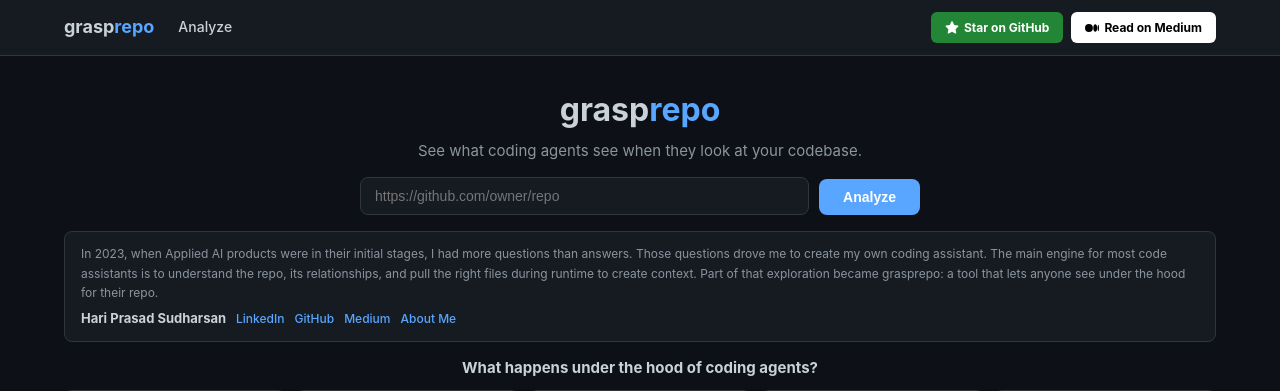
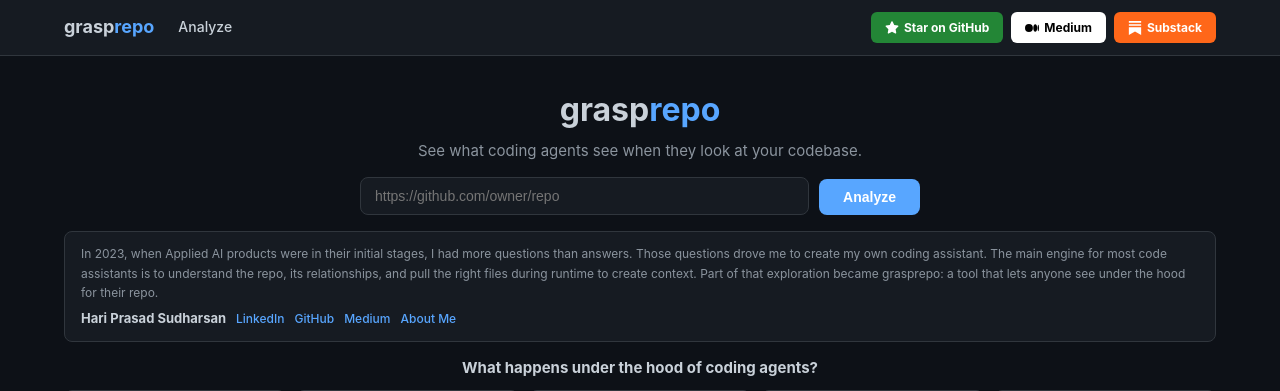
Before and after one commit to brettleehari/grasprepo, a FastAPI app: page / in a window 1280 px wide. Shown: the top 391 px of the page. Run offline with FastAPI, Linux system fonts and the light colour scheme; some libraries are stand-ins or nearby versions.

Commit message:
Add Substack CTA to nav bar alongside GitHub and Medium
Co-Authored-By: Claude Opus 4.6 (1M context) <noreply@anthropic.com>

```diff
--- a/web/static/style.css
+++ b/web/static/style.css
@@ -417,6 +417,7 @@ tr.highlight td:first-child .rank-badge { background: var(--green); }
 .nav-cta-btn:hover { opacity: 0.85; text-decoration: none !important; }
 .nav-cta-github { background: #238636; color: #fff !important; }
 .nav-cta-medium { background: #fff; color: #000 !important; }
+.nav-cta-substack { background: #FF6719; color: #fff !important; }
 
 @media (max-width: 600px) {
     .nav-cta-btn span { display: none; }
--- a/web/templates/base.html
+++ b/web/templates/base.html
@@ -21,7 +21,11 @@
                 </a>
                 <a href="https://medium.com/@brettleehari/how-will-you-design-a-code-assist-8cbc085a08cd" target="_blank" class="nav-cta-btn nav-cta-medium">
                     <svg viewBox="0 0 24 24" width="14" height="14" fill="currentColor"><path d="M13.54 12a6.8 6.8 0 01-6.77 6.82A6.8 6.8 0 010 12a6.8 6.8 0 016.77-6.82A6.8 6.8 0 0113.54 12zm7.42 0c0 3.54-1.51 6.42-3.38 6.42-1.87 0-3.39-2.88-3.39-6.42s1.52-6.42 3.39-6.42 3.38 2.88 3.38 6.42M24 12c0 3.17-.53 5.75-1.19 5.75-.66 0-1.19-2.58-1.19-5.75s.53-5.75 1.19-5.75C23.47 6.25 24 8.83 24 12z"/></svg>
-                    Read on Medium
+                    Medium
+                </a>
+                <a href="https://brettleehari.substack.com/p/reverse-engineer-to-learn-how-will" target="_blank" class="nav-cta-btn nav-cta-substack">
+                    <svg viewBox="0 0 24 24" width="14" height="14" fill="currentColor"><path d="M22.539 8.242H1.46V5.406h21.08v2.836zM1.46 10.812V24L12 18.11 22.54 24V10.812H1.46zM22.54 0H1.46v2.836h21.08V0z"/></svg>
+                    Substack
                 </a>
             </div>
         </div>
```
